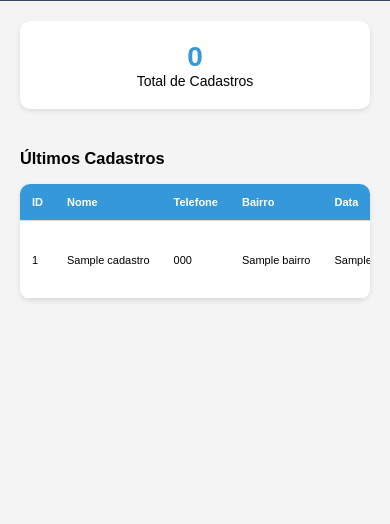
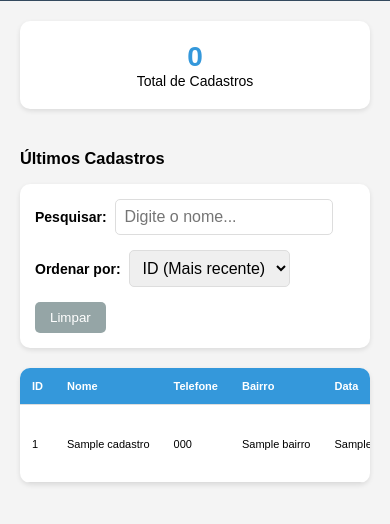
Before and after one commit to efcunha/ameg, a Flask app: page /dashboard in a window 390 px wide; the page is wider, and only the part inside the window is pictured. Shown: the part 299-823 px from the top of that part. Run offline with Flask 3, Linux system fonts and the light colour scheme; the visitor is signed in with stand-in values (Sample User, id 1); a database or web service that is not in the repository returns one stand-in record (values such as "Sample title"); data that the repository does not hold is empty; some libraries are stand-ins or nearby versions.

Commit message:
Adicionar pesquisa e ordenação no dashboard
- Campo de pesquisa por nome em tempo real
- Ordenação por ID (mais recente/antigo) e Nome (A-Z/Z-A)
- Botão para limpar filtros
- Interface responsiva com controles organizados
- JavaScript para funcionalidade client-side
- Melhora navegação em listas grandes de cadastros

```diff
--- a/templates/dashboard.html
+++ b/templates/dashboard.html
@@ -68,6 +68,27 @@
         </div>
 
         <h3>Últimos Cadastros</h3>
+
+        <!-- Controles de pesquisa e ordenação -->
+        <div style="background: white; padding: 15px; border-radius: 10px; margin-bottom: 20px; box-shadow: 0 2px 5px rgba(0,0,0,0.1);">
+            <div style="display: flex; gap: 15px; align-items: center; flex-wrap: wrap;">
+                <div>
+                    <label for="search-input" style="font-weight: bold; margin-right: 5px;">Pesquisar:</label>
+                    <input type="text" id="search-input" placeholder="Digite o nome..." style="padding: 8px; border: 1px solid #ddd; border-radius: 5px; width: 200px;">
+                </div>
+                <div>
+                    <label for="sort-select" style="font-weight: bold; margin-right: 5px;">Ordenar por:</label>
+                    <select id="sort-select" style="padding: 8px; border: 1px solid #ddd; border-radius: 5px;">
+                        <option value="id-desc">ID (Mais recente)</option>
+                        <option value="id-asc">ID (Mais antigo)</option>
+                        <option value="nome-asc">Nome (A-Z)</option>
+                        <option value="nome-desc">Nome (Z-A)</option>
+                    </select>
+                </div>
+                <button onclick="clearFilters()" style="padding: 8px 15px; background: #95a5a6; color: white; border: none; border-radius: 5px; cursor: pointer;">Limpar</button>
+            </div>
+        </div>
+
         <table>
             <thead>
                 <tr>
@@ -100,5 +121,70 @@
             </tbody>
         </table>
     </div>
+
+    <script>
+        // Função para pesquisar na tabela
+        function searchTable() {
+            const input = document.getElementById('search-input');
+            const filter = input.value.toLowerCase();
+            const table = document.querySelector('table tbody');
+            const rows = table.getElementsByTagName('tr');
+
+            for (let i = 0; i < rows.length; i++) {
+                const nameCell = rows[i].getElementsByTagName('td')[1]; // Coluna do nome
+                if (nameCell) {
+                    const txtValue = nameCell.textContent || nameCell.innerText;
+                    if (txtValue.toLowerCase().indexOf(filter) > -1) {
+                        rows[i].style.display = '';
+                    } else {
+                        rows[i].style.display = 'none';
+                    }
+                }
+            }
+        }
+
+        // Função para ordenar a tabela
+        function sortTable() {
+            const select = document.getElementById('sort-select');
+            const [field, direction] = select.value.split('-');
+            const table = document.querySelector('table tbody');
+            const rows = Array.from(table.getElementsByTagName('tr'));
+
+            rows.sort((a, b) => {
+                let aVal, bVal;
+
+                if (field === 'id') {
+                    aVal = parseInt(a.getElementsByTagName('td')[0].textContent);
+                    bVal = parseInt(b.getElementsByTagName('td')[0].textContent);
+                } else if (field === 'nome') {
+                    aVal = a.getElementsByTagName('td')[1].textContent.toLowerCase();
+                    bVal = b.getElementsByTagName('td')[1].textContent.toLowerCase();
+                }
+
+                if (direction === 'asc') {
+                    return aVal > bVal ? 1 : -1;
+                } else {
+                    return aVal < bVal ? 1 : -1;
+                }
+            });
+
+            // Reordenar as linhas na tabela
+            rows.forEach(row => table.appendChild(row));
+        }
+
+        // Função para limpar filtros
+        function clearFilters() {
+            document.getElementById('search-input').value = '';
+            document.getElementById('sort-select').value = 'id-desc';
+            searchTable();
+            sortTable();
+        }
+
+        // Adicionar event listeners
+        document.addEventListener('DOMContentLoaded', function() {
+            document.getElementById('search-input').addEventListener('keyup', searchTable);
+            document.getElementById('sort-select').addEventListener('change', sortTable);
+        });
+    </script>
 </body>
 </html>
```
